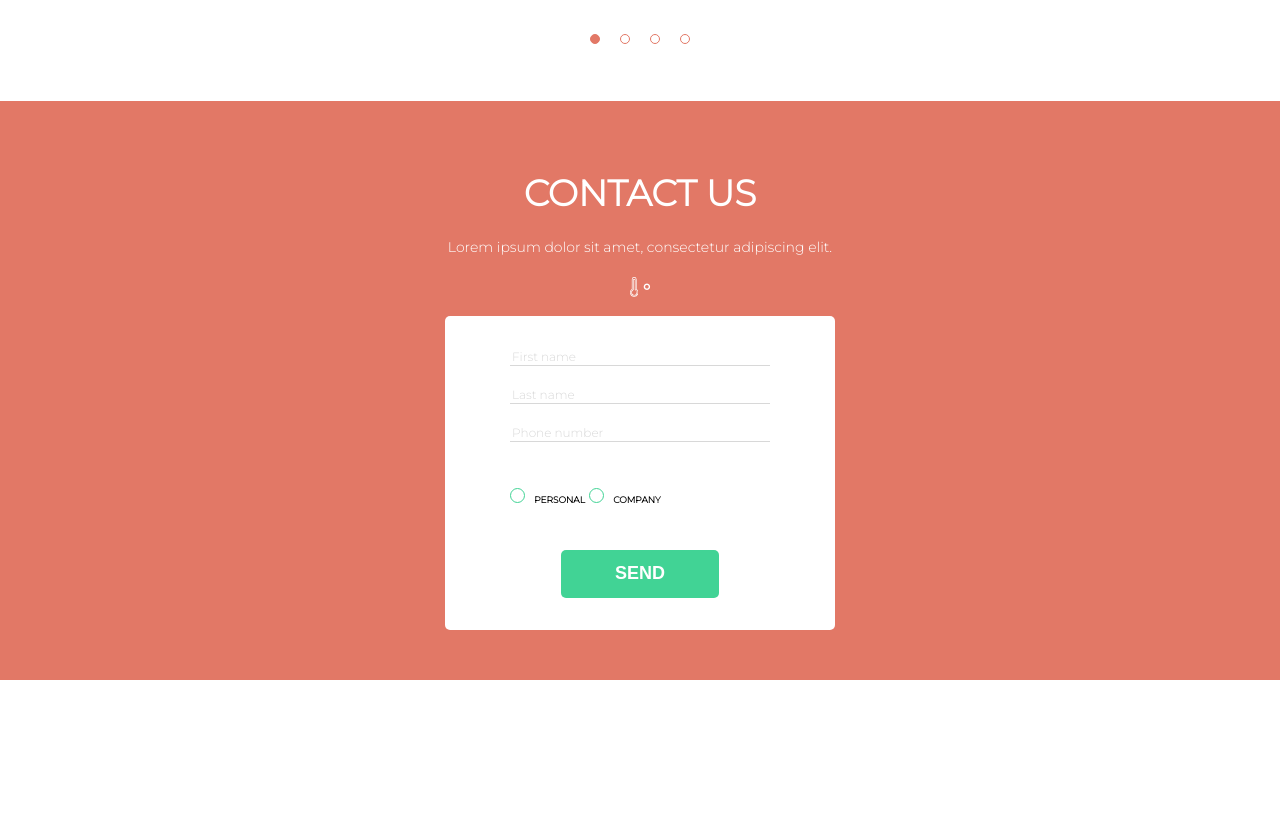
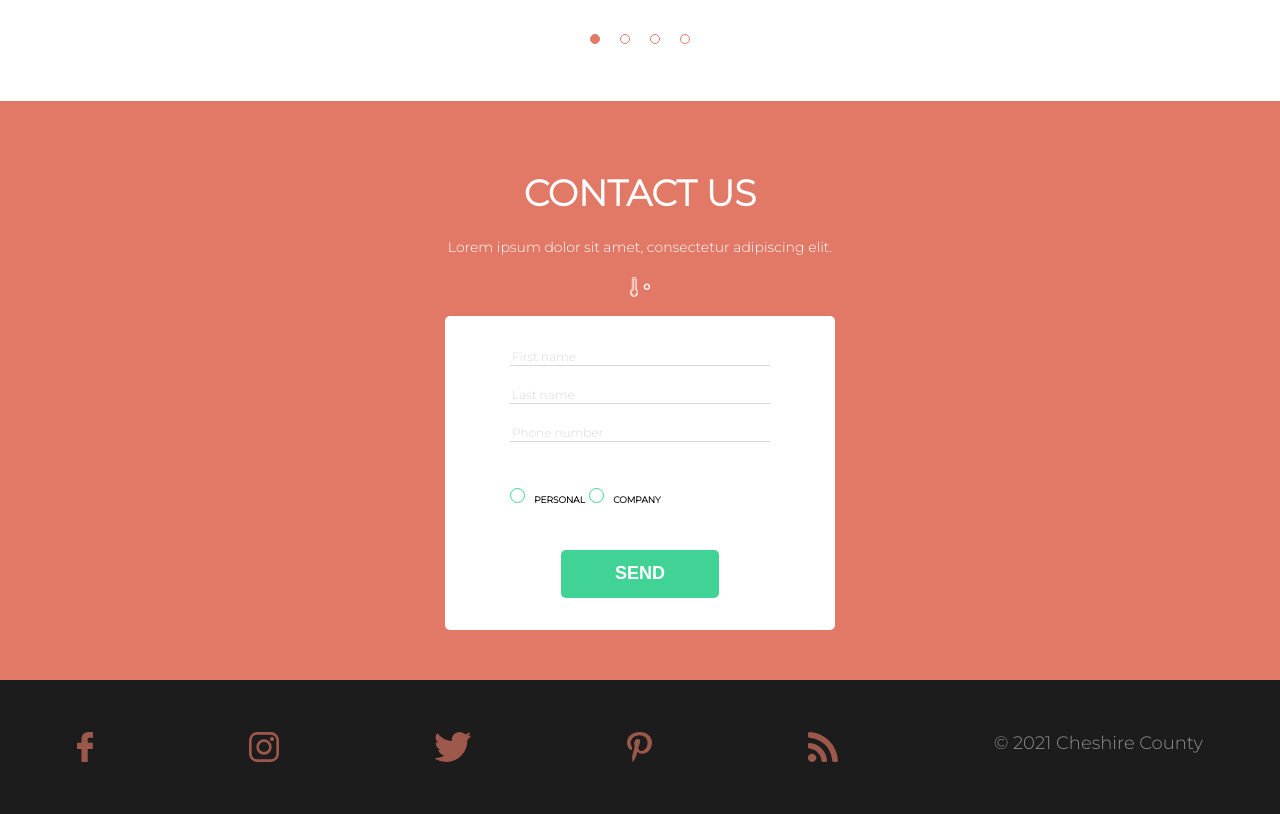
Before and after one commit to karolisjon/finalinis-atsiskaitymas, a website: page index.html in a window 1280 px wide. Shown: the part 4060-4874 px from the top of the page. Before the commit the page ends 4740 px from the top, so only its background shows below. Drawn offline with nearby package versions, Linux system fonts and the light colour scheme; no server answers.

Commit message:
ketvirtadienis footer v1

```diff
--- a/css/src/footer.scss
+++ b/css/src/footer.scss
@@ -1,3 +1,38 @@
-footer {
-    background: pink;
+.footer {
+    background: #1C1C1C;
+
+
+    .footer-container {
+        max-width: 1126px;
+        width: 100%;
+        margin: 0 auto;
+        padding-top: 52px;
+        padding-bottom: 52px;
+        display: flex;
+        flex-direction: row;
+        justify-content: space-between;
+
+        .social-media-icons {
+            display: contents;
+
+            img {
+                transition: 0.3s ease-in-out;
+
+                &:hover {
+                    cursor: pointer;
+                    transform: translateY(-3px);
+                }
+            }
+        }
+
+        .footer-copyright {
+
+            p {
+                font-size: 18px;
+                color: #FFFFFF;
+                opacity: 50%;
+            }
+        }
+    }
+
 }
--- a/css/src/style.scss
+++ b/css/src/style.scss
@@ -1,7 +1,6 @@
 @import "global.scss";
 @import "hero.scss";
 @import "header.scss";
-@import "footer.scss";
 @import "about.scss";
 @import "reviews.scss";
 @import "contact.scss";
@@ -9,3 +8,4 @@
 @import "black-section.scss";
 @import "white.scss";
 @import "pricing.scss";
+@import "footer.scss";
--- a/index.html
+++ b/index.html
@@ -635,9 +635,6 @@
                         <span>°</span>
                     </div>
                 </div>
-
-
-
                 <div class="hero-container">
                 <form class="hero-form">
                     <div class="form-container">
@@ -662,10 +659,21 @@
                 </div>
                 </form>
                 </div>
+            </div>
+        </section>
 
-
-
-
+        <section class="footer">
+            <div class="footer-container">
+                    <div class="social-media-icons">
+                        <img src="images/facebook.svg" alt="Facebook logo" id="facebook">
+                        <img src="images/instagram.svg" alt="Instagram logo" id="instagram">
+                        <img src="images/twitter.svg" alt="Twitter logo" id="twitter">
+                        <img src="images/pinterest.svg" alt="Pinterest logo" id="pinterest">
+                        <img src="images/Group 87.svg" alt="Wi-Fi logo" id="wifi">
+                    </div>
+                    <div class="footer-copyright">
+                        <p>© 2021 Cheshire County</p>
+                    </div>
             </div>
         </section>
 
```
Also changed, not shown: css/style.css.
